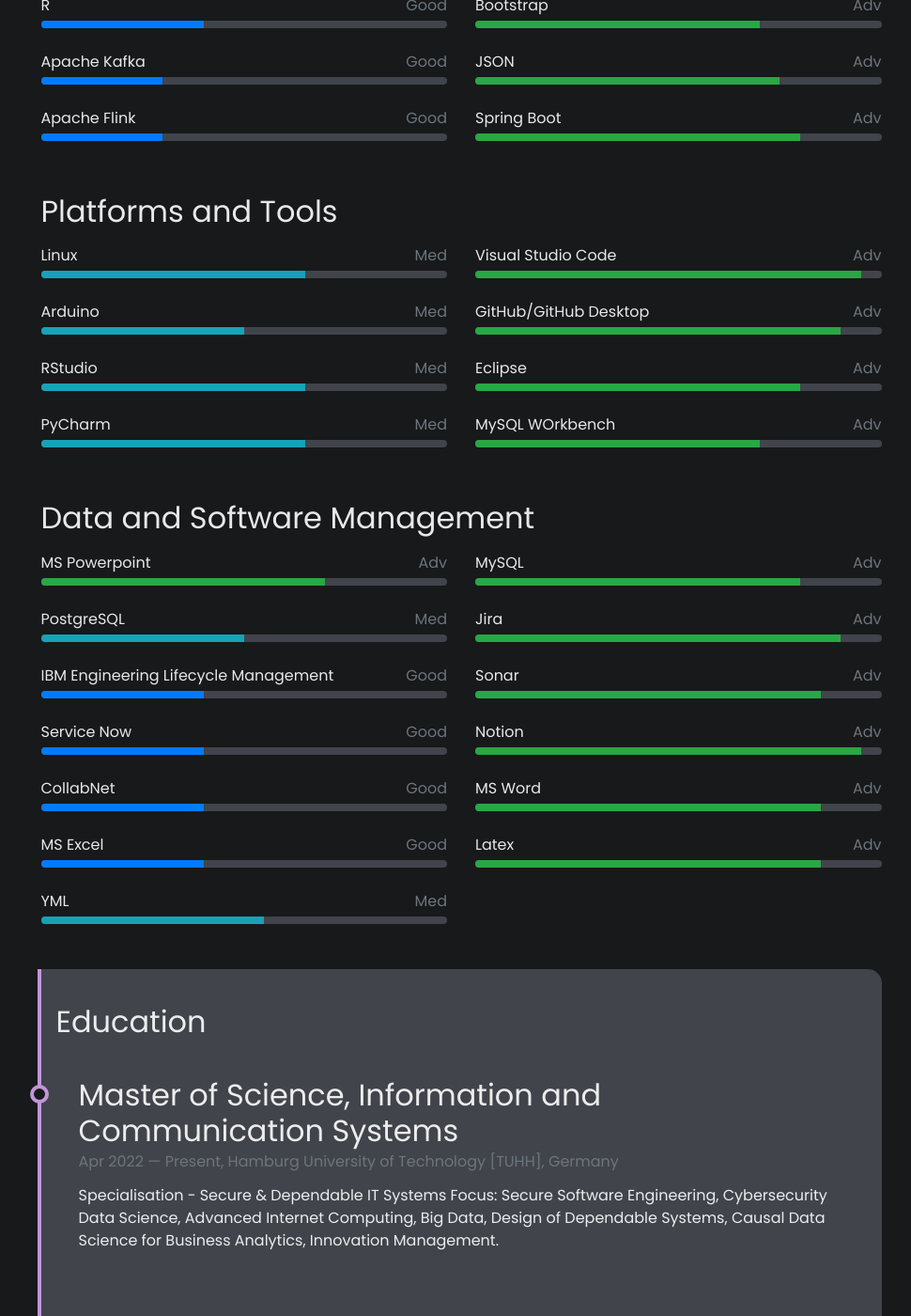
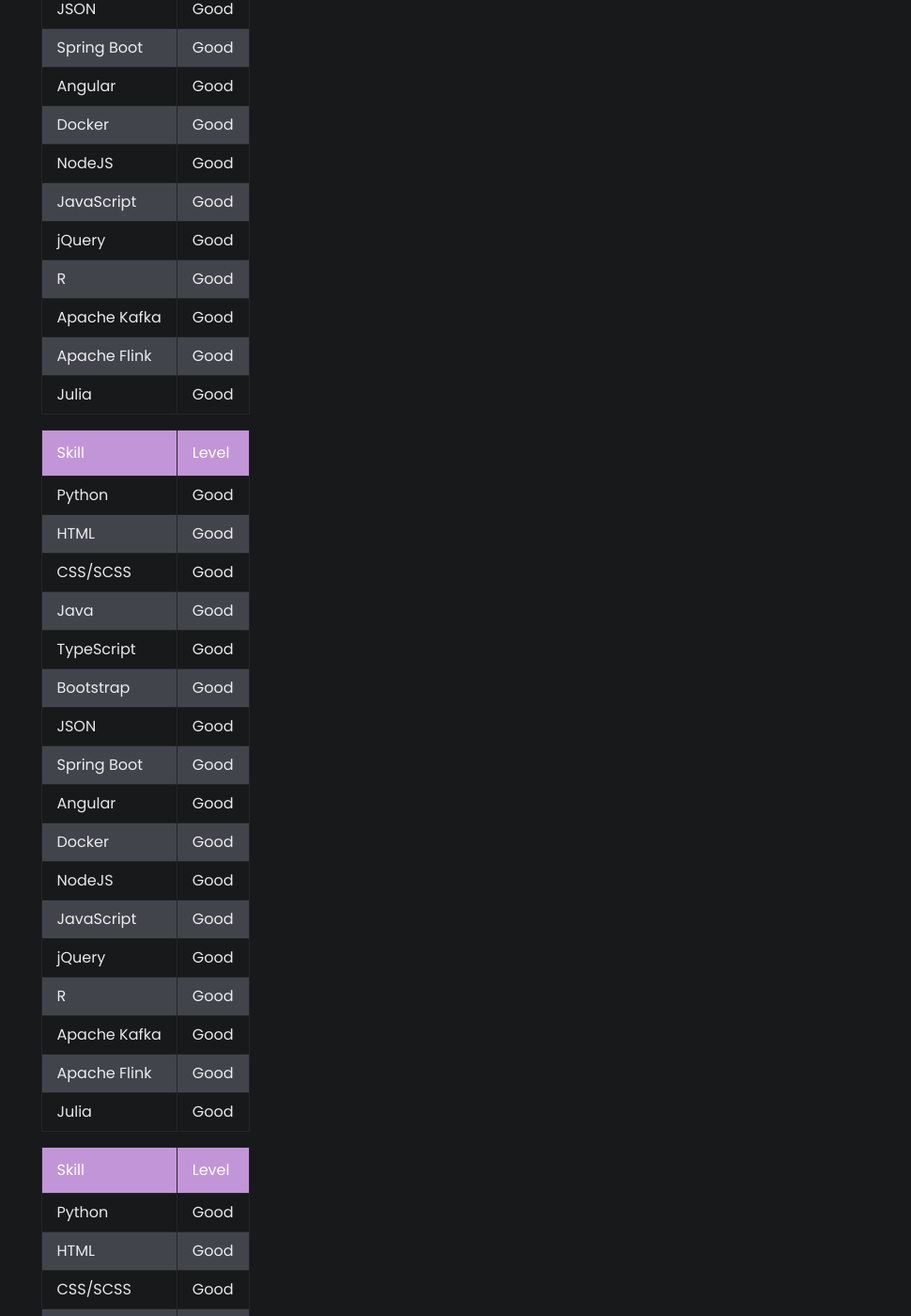
Before and after one commit to tiramdasg/tiramdasg.github.io, a Jekyll site: the page built from pages/about.md, in a window 1280 px wide and 1400 px high, scrolled down 947 px. Shown: the whole window at 94% size, without its empty margins (149-1119 px from the left). Built offline with Jekyll 4.4.1, drawn with Linux system fonts in a browser that asks for light colours; emoji names are drawn with the system emoji font; some of the changed text lies outside the part shown.

Commit message:
update about page

```diff
--- a/_config.yml
+++ b/_config.yml
@@ -39,7 +39,7 @@
   linkedin          : geethika-tiramdas
   # medium            : your_username
 # soundcloud        : your_username
-# spotify           : your_username
+  spotify           : q7a53agan9mv9jhj3wnwptcpb?si=1HjtLUuNRmyAalrRTad8UQ
 # stackoverflow     : your_user_id
 # tumblr            : your_username.tumblr.com
 # twitch            : your_username
--- a/_data/data-sw-mgmt-skills.yml
+++ b/_data/data-sw-mgmt-skills.yml
@@ -1,51 +1,64 @@
 - name: MySQL
   percentage: 80
   color: success
+  level: adv
 
 - name: Jira
   percentage: 90
   color: success
+  level: inter
 
 - name: Sonar
   percentage: 85
   color: success
+  level: inter
 
 - name: Notion
   percentage: 95
   color: success
+  level: adv
 
 - name: MS Word
   percentage: 85
   color: success
+  level: adv
 
 - name: Latex
   percentage: 85
   color: success
+  level: adv
 
 - name: MS Powerpoint
   percentage: 70
   color: success
+  level: adv
 
 - name: PostgreSQL
   percentage: 50
   color: info
+  level: inter
 
 - name: IBM Engineering Lifecycle Management
   percentage: 40
   color: primary
+  level: good
 
 - name: Service Now
   percentage: 40
   color: primary
+  level: good
 
 - name: CollabNet
   percentage: 40
   color: primary
+  level: good
 
 - name: MS Excel
   percentage: 40
   color: primary
+  level: good
 
 - name: YML
   percentage: 55
   color: info
+  level: inter
--- a/_data/dev-programming-skills.yml
+++ b/_data/dev-programming-skills.yml
@@ -1,63 +1,84 @@
 - name: Python
   percentage: 85
   color: success
+  level: adv
 
 - name: HTML
   percentage: 90
   color: success
+  level: adv
 
 - name: CSS/SCSS
   percentage: 90
   color: success
+  level: adv
 
 - name: Java
   percentage: 80
   color: success
+  level: adv
 
 - name: TypeScript
   percentage: 80
   color: success
+  level: adv
 
 - name: Bootstrap
   percentage: 70
   color: success
+  level: adv
 
 - name: JSON
   percentage: 75
   color: success
+  level: adv
 
 - name: Spring Boot
   percentage: 80
   color: success
+  level: adv
 
 - name: Angular
   percentage: 80
   color: success
+  level: adv
 
 - name: Docker
   percentage: 50
   color: info
+  level: inter
 
 - name: NodeJS
   percentage: 46
+  level: inter
   color: info
 
 - name: JavaScript
   percentage: 40
   color: primary
+  level: good
 
 - name: jQuery
   percentage: 35
   color: primary
+  level: good
 
 - name: R
   percentage: 40
   color: primary
+  level: good
 
 - name: Apache Kafka
   percentage: 30
   color: primary
+  level: good
 
 - name: Apache Flink
   percentage: 30
   color: primary
+  level: good
+
+- name: Julia
+  percentage: 35
+  color: primary
+  level: good
--- a/_data/tools-platforms-skills.yml
+++ b/_data/tools-platforms-skills.yml
@@ -1,31 +1,39 @@
 - name: Visual Studio Code
   percentage: 95
   color: success
+  level: adv
 
 - name: GitHub/GitHub Desktop
   percentage: 90
   color: success
+  level: adv
 
 - name: Eclipse
   percentage: 80
   color: success
+  level: adv
 
 - name: MySQL WOrkbench
   percentage: 70
   color: success
+  level: adv
 
 - name: Linux
   percentage: 65
   color: info
+  level: inter
 
 - name: Arduino
   percentage: 50
   color: info
+  level: inter
 
 - name: RStudio
   percentage: 65
   color: info
+  level: inter
 
 - name: PyCharm
   percentage: 65
   color: info
+  level: inter
--- a/_includes/about/skills.html
+++ b/_includes/about/skills.html
@@ -2,7 +2,34 @@
 
   <h2 class="mb-3">{{ include.title }}</h2>
 
-  <div class="row">
+  {% for skill in include.source offset: start_index %}
+    <table>
+      <thead>
+        <tr>
+          <th>Skill</th>
+          <th>Level</th>
+        </tr>
+      </thead>
+      <tbody>
+        {% for skill in include.source offset: start_index %}
+          <tr>
+            <td>{{ skill.name }}</td>
+            <td>
+              {% if skill.level == adv %}
+                Advanced
+              {% elsif skill.level == inter %}
+                Intermediate
+              {% else %}
+                Good
+              {% endif %}
+            </td>
+          </tr>
+        {% endfor %}
+      </tbody>
+    </table>
+  {% endfor %}
+
+  <!-- <div class="row">
     <div class="col-6">
       {% assign start_index = include.source.size | divided_by: 2 %}
       {% for skill in include.source offset: start_index %}
@@ -66,6 +93,6 @@
         </div>
       {% endfor %}
     </div>
-  </div>
+  </div> -->
 
 </div>
```
Also changed, not shown: _projects/Github-copilot-project.md (+1 -1 lines).
